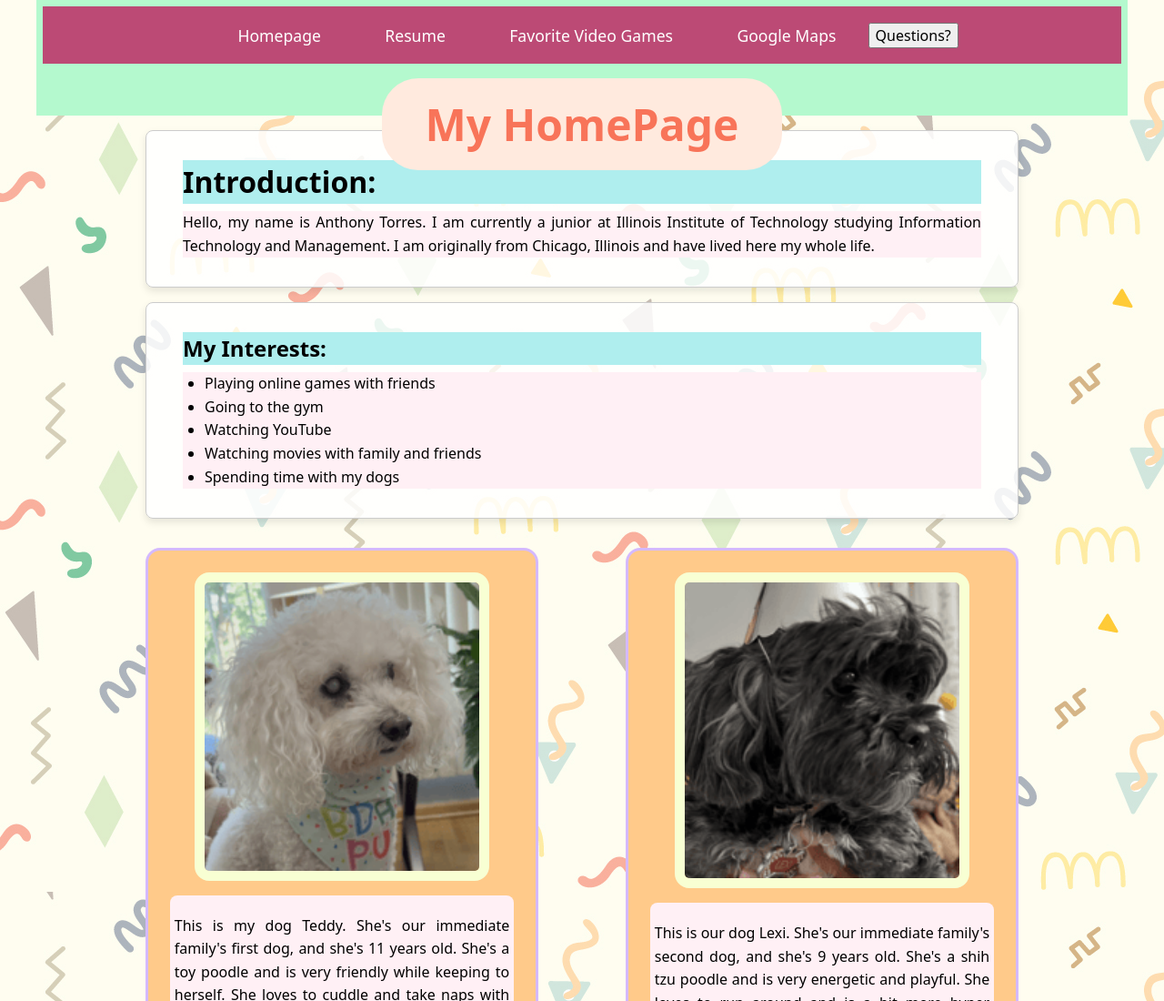
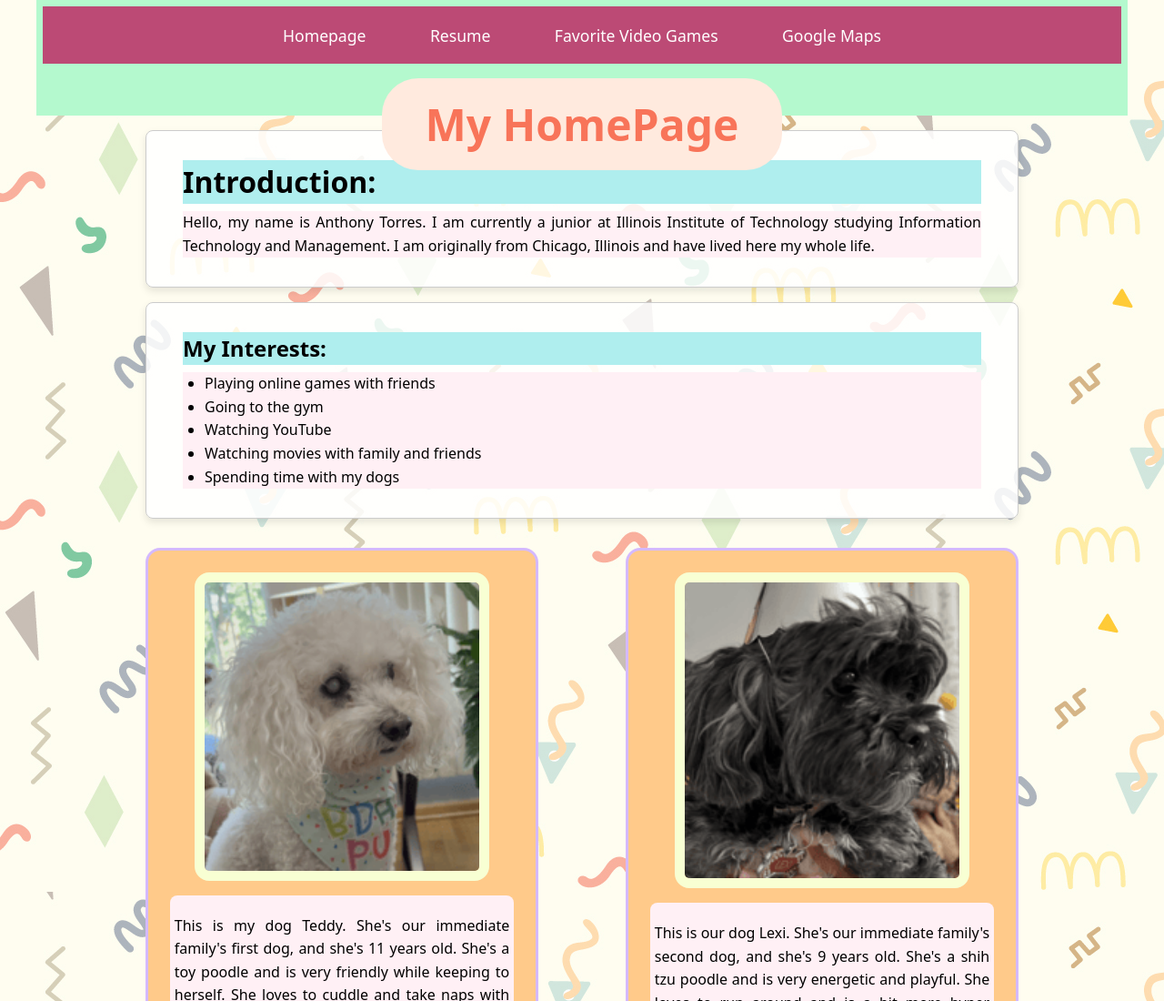
Before and after one commit to atorres41/-webdev_Project3-, a plain HTML site: page index.html in a window 1280 px wide. Shown: the top 1100 px of the page at 91% size. Drawn offline with Linux system fonts and the light colour scheme; a web font is replaced by a local one.

Commit message:
finished

```diff
--- a/index.html
+++ b/index.html
@@ -18,7 +18,6 @@
           <li><a href="resume.html">Resume</a></li>
           <li><a href="videoGames.html">Favorite Video Games</a></li>
           <li><a href="mapAPI.html">Google Maps</a></li>
-          <li><button id="questionButton">Questions?</button></li>
         </ul>
       </nav>
       <h1>My HomePage</h1>
```
Also changed, not shown: resume.html (+0 -1 lines), videoGames.html (+0 -1 lines).
